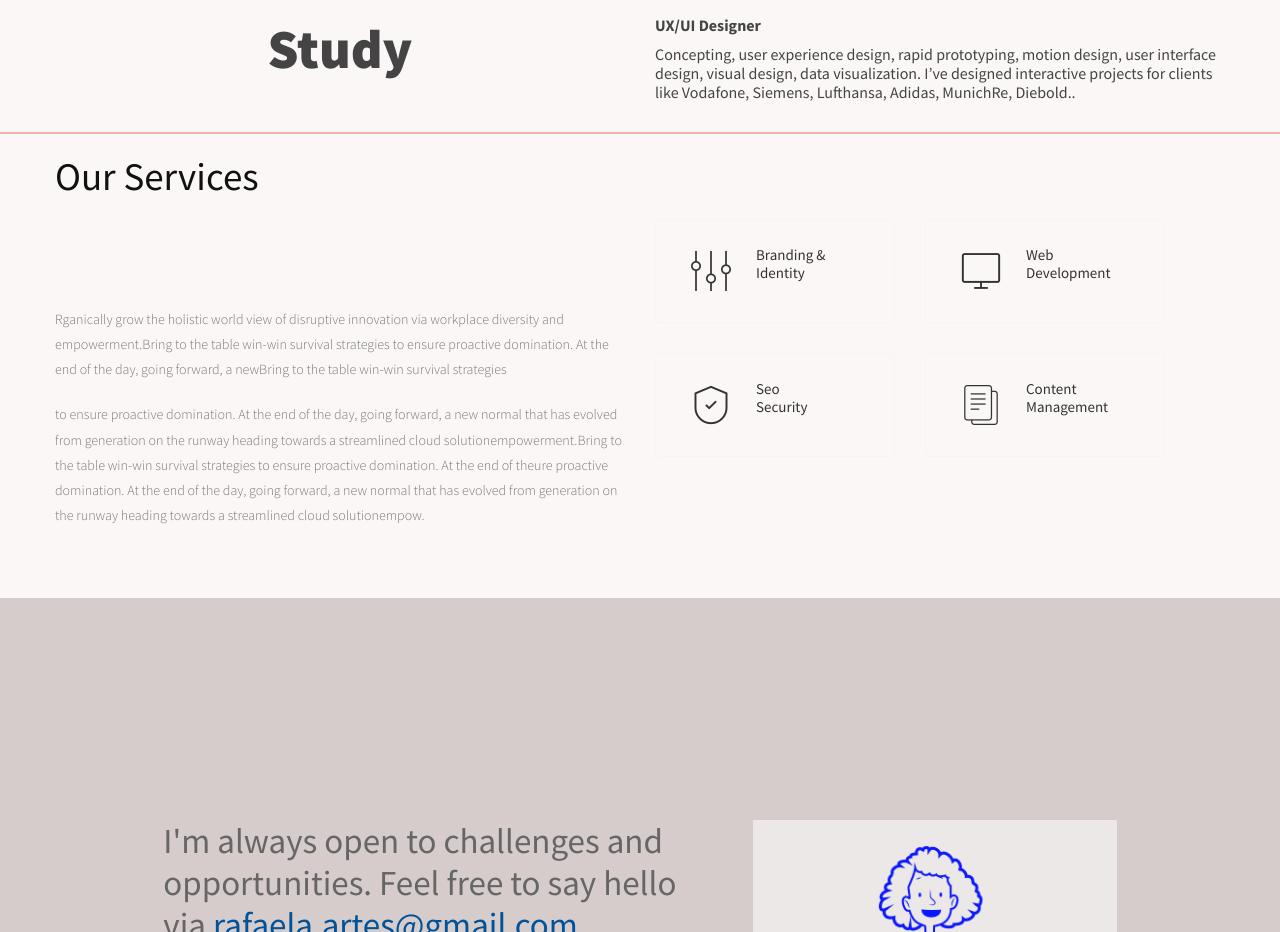
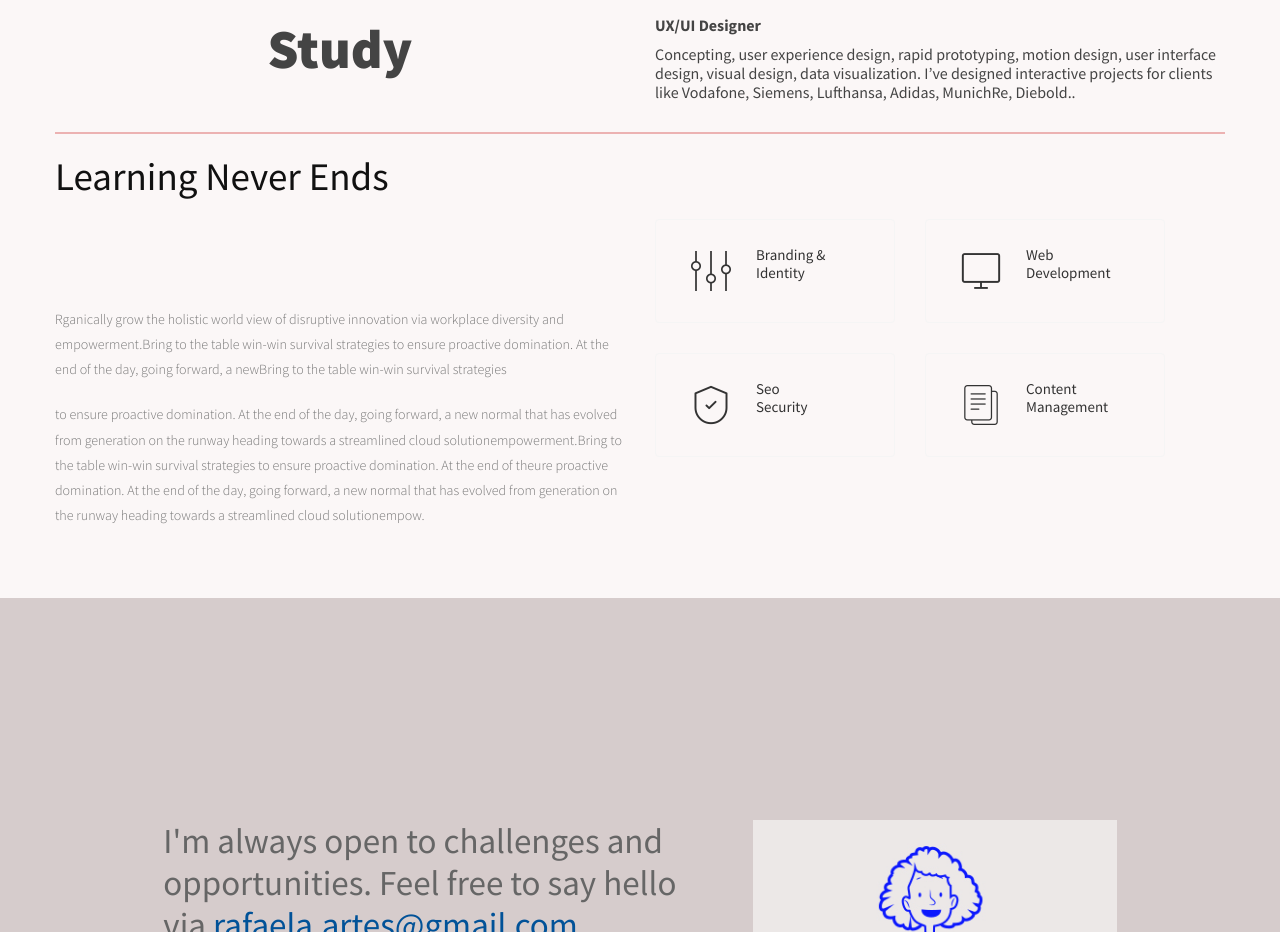
Before and after one commit to rafaelasobrinho/portfolio, a plain HTML site: page about.html in a window 1280 px wide. Shown: the part 940-1872 px from the top of the page. Drawn offline with Linux system fonts and the light colour scheme; a web font is replaced by a local one.

Commit message:
Update about.html

```diff
--- a/about.html
+++ b/about.html
@@ -237,8 +237,8 @@
                     </div>
                 </div>
             </div>
+            <hr class="line">
         </div>
-        <hr class="line">
     </section>
     <!--End About Section-->
 
@@ -250,7 +250,7 @@
             </div> -->
             <div class="row clearfix">
             	<div class="content-column col-md-6 col-sm-12 col-xs-12">
-                	<h2>Our Services</h2>
+                	<h2>Learning Never Ends</h2>
                     <div class="text">
                     	<p>Rganically grow the holistic world view of disruptive innovation via workplace diversity and empowerment.Bring to the table win-win survival strategies to ensure proactive domination. At the end of the day, going forward, a newBring to the table win-win survival strategies </p>
                         <p>to ensure proactive domination. At the end of the day, going forward, a new normal that has evolved from generation on the runway heading towards a streamlined cloud solutionempowerment.Bring to the table win-win survival strategies to ensure proactive domination. At the end of theure proactive domination. At the end of the day, going forward, a new normal that has evolved from generation on the runway heading towards a streamlined cloud solutionempow.</p>
```
